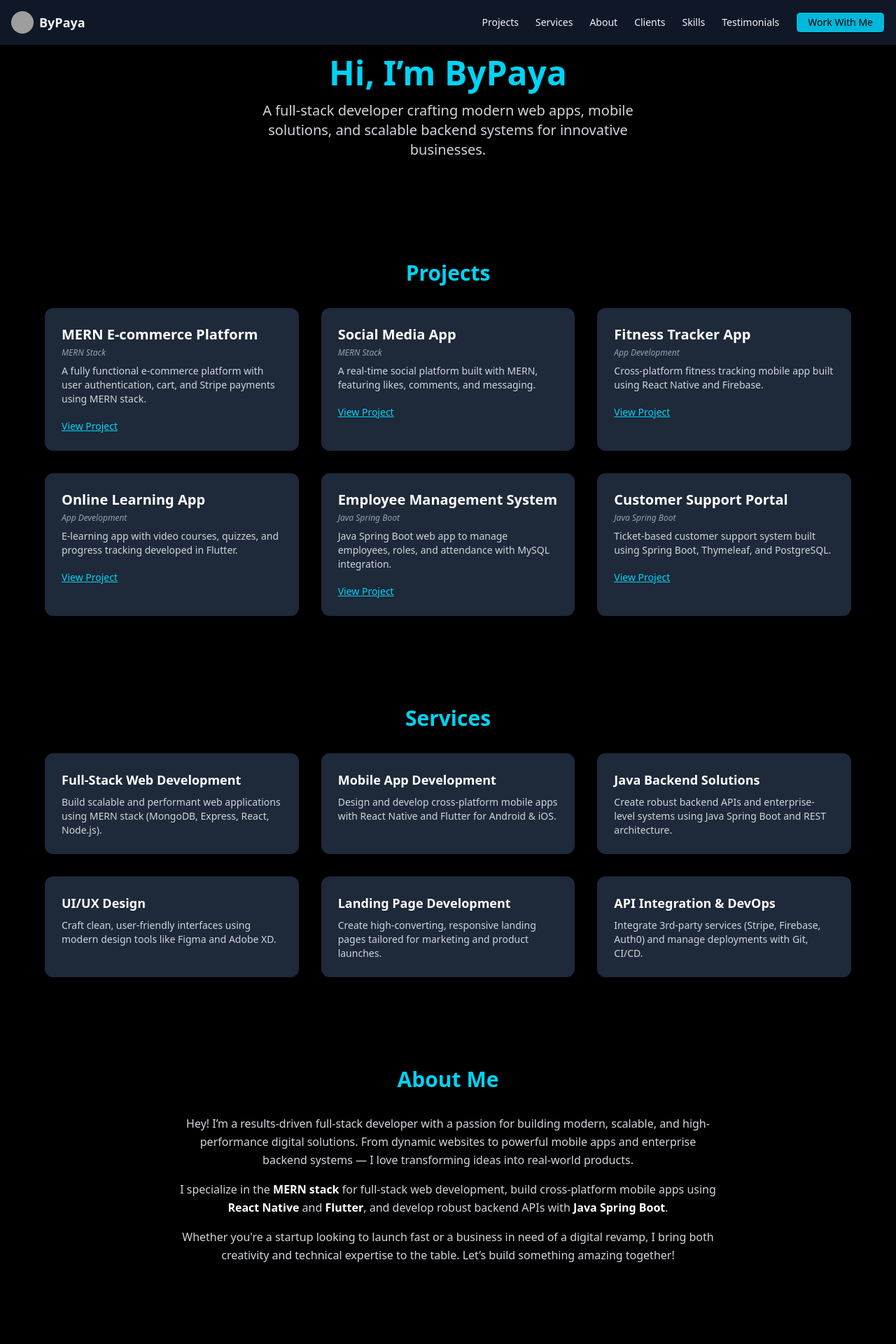
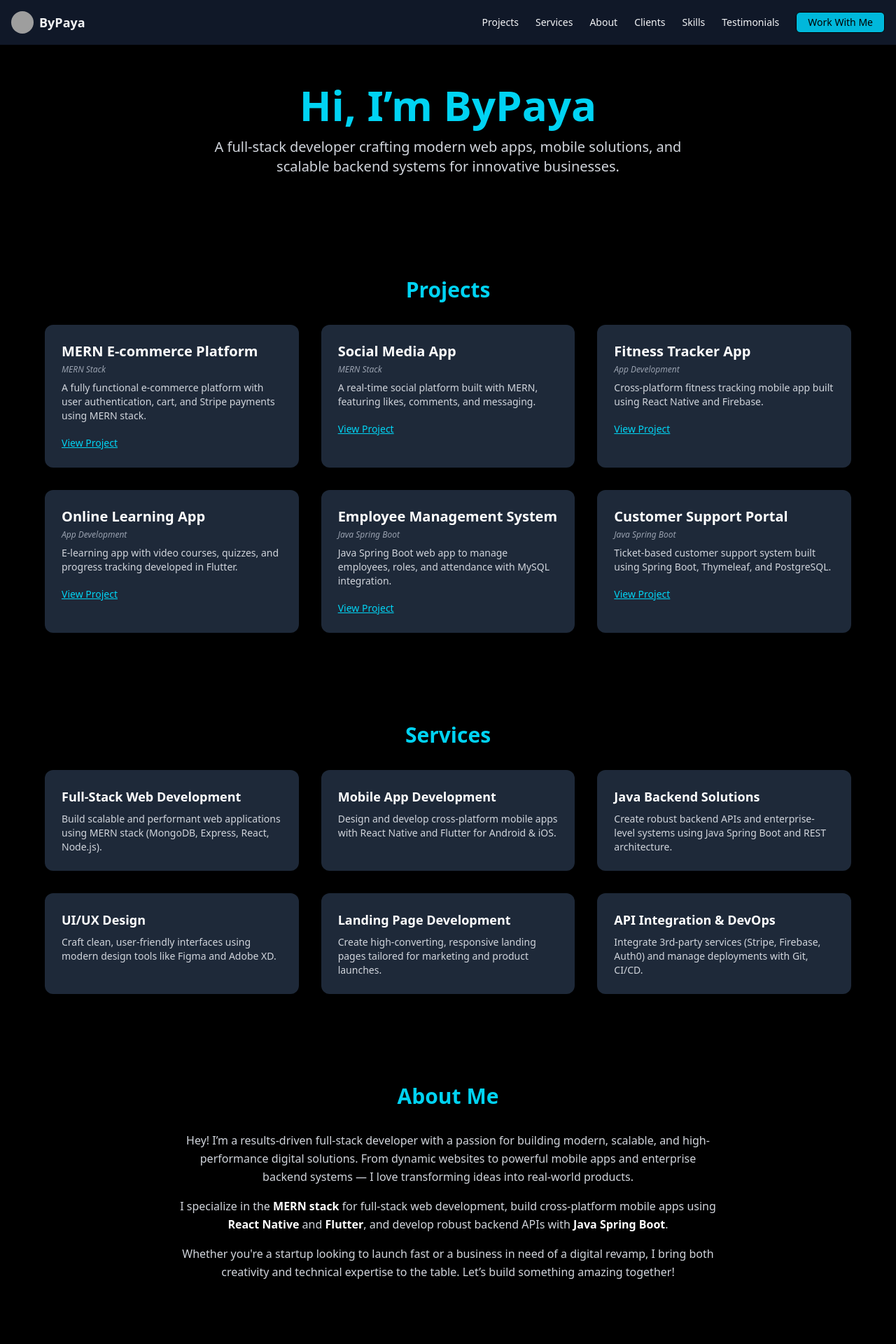
Before and after one commit to ByPaya/Team-Portfolio, a React (Vite) app: page / in a window 1280 px wide. Shown: the top 1920 px of the page at 70% size. Built offline with nearby package versions, Linux system fonts and the light colour scheme; grey boxes are pictures that could not be loaded.

Commit message:
Animation Added

```diff
--- a/src/Components/Home.jsx
+++ b/src/Components/Home.jsx
@@ -4,7 +4,7 @@ import Services from "./Services";
 import Projects from "./Projects";
 import About from "./About";
 import { motion } from "framer-motion";
-import Clients from "./Clints"; // Fixed typo
+import Clients from "./Clints";
 import Skills from "./Skills";
 import Testimonial from "./Testimonial";
 import Contact from "./Contact";
@@ -22,9 +22,18 @@ export default function Portfolio() {
     localStorage.setItem("theme", darkMode ? "dark" : "light");
   }, [darkMode]);
 
+  const sectionVariant = {
+    hidden: { opacity: 0, y: 30 },
+    visible: {
+      opacity: 1,
+      y: 0,
+      transition: { duration: 0.6 },
+    },
+  };
+
   return (
     <motion.div
-      className="min-h-screen bg-black text-gray-800 dark:text-gray-100 font-sans transition-colors duration-500"
+      className="min-h-screen bg-black text-gray-800 dark:text-gray-100 font-sans transition-colors duration-500 px-4 sm:px-6 lg:px-8"
       initial={{ opacity: 0 }}
       animate={{ opacity: 1 }}
       transition={{ duration: 1 }}
@@ -43,28 +52,49 @@ export default function Portfolio() {
 
       {/* Hero Section */}
       <motion.section
-        className="text-center py-20 px-4"
-        initial={{ opacity: 0, y: 50 }}
-        animate={{ opacity: 1, y: 0 }}
-        transition={{ duration: 0.6 }}
+        className="text-center mt-10 py-20"
+        initial="hidden"
+        whileInView="visible"
+        viewport={{ once: true }}
+        variants={sectionVariant}
       >
-        <h1 className="text-4xl md:text-5xl font-bold mb-4 text-cyan-400">
+        <h1 className="text-4xl sm:text-5xl lg:text-6xl font-bold mb-4 text-cyan-400">
           Hi, I’m ByPaya
         </h1>
-        <p className="text-lg md:text-xl max-w-xl mx-auto text-gray-300">
+        <p className="text-base sm:text-lg lg:text-xl max-w-2xl mx-auto text-gray-300">
           A full-stack developer crafting modern web apps, mobile solutions, and
           scalable backend systems for innovative businesses.
         </p>
       </motion.section>
 
-      {/* Reusable Sections */}
-      <Projects />
-      <Services />
-      <About />
-      <Clients />
-      <Skills />
-      <Testimonial/>
-      <Contact/>
+      {/* Other Sections with animations */}
+      <motion.section variants={sectionVariant} initial="hidden" whileInView="visible" viewport={{ once: true }}>
+        <Projects />
+      </motion.section>
+
+      <motion.section variants={sectionVariant} initial="hidden" whileInView="visible" viewport={{ once: true }}>
+        <Services />
+      </motion.section>
+
+      <motion.section variants={sectionVariant} initial="hidden" whileInView="visible" viewport={{ once: true }}>
+        <About />
+      </motion.section>
+
+      <motion.section variants={sectionVariant} initial="hidden" whileInView="visible" viewport={{ once: true }}>
+        <Clients />
+      </motion.section>
+
+      <motion.section variants={sectionVariant} initial="hidden" whileInView="visible" viewport={{ once: true }}>
+        <Skills />
+      </motion.section>
+
+      <motion.section variants={sectionVariant} initial="hidden" whileInView="visible" viewport={{ once: true }}>
+        <Testimonial />
+      </motion.section>
+
+      <motion.section variants={sectionVariant} initial="hidden" whileInView="visible" viewport={{ once: true }}>
+        <Contact />
+      </motion.section>
     </motion.div>
   );
 }
```
